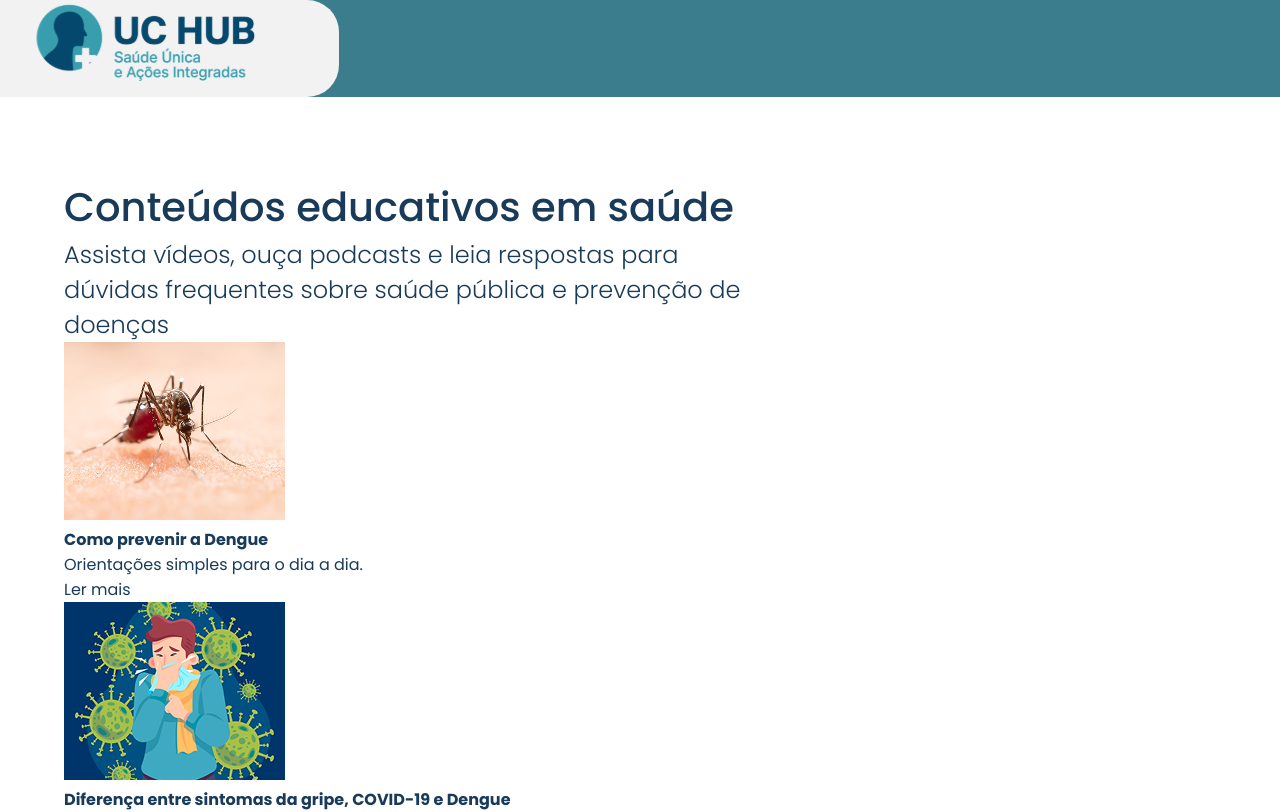
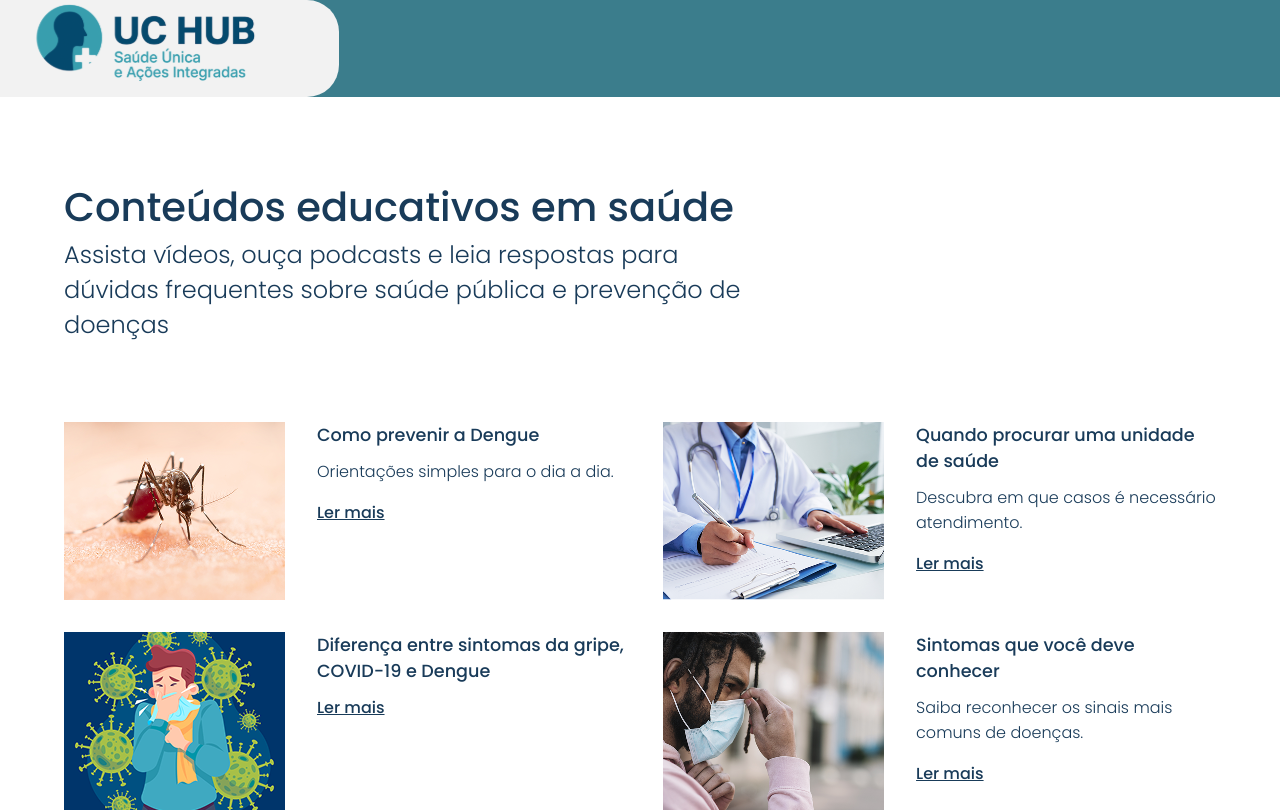
Before and after one commit to felprangel/saude-integrada, a Next.js app: page /educacao-saude in a window 1280 px wide. Shown: the top 812 px of the page. Built offline with nearby package versions, Linux system fonts and the light colour scheme.

Commit message:
ajusta estilização

```diff
--- a/src/pages/educacao-saude.tsx
+++ b/src/pages/educacao-saude.tsx
@@ -81,16 +81,43 @@ export default function EducacaoSaude() {
   )
 }
 
-const MainContent = styled.div``
+const MainContent = styled.div`
+  display: flex;
+  justify-content: space-around;
+  align-items: center;
+  margin: 5rem 0;
+`
 
-const VideosContainer = styled.div``
+const VideosContainer = styled.div`
+  display: flex;
+  flex-direction: column;
+  gap: 2rem;
+`
 
-const Card = styled.div``
+const Card = styled.div`
+  display: flex;
+  gap: 2rem;
+  cursor: pointer;
+`
 
-const CardContent = styled.div``
+const CardContent = styled.div`
+  display: flex;
+  flex-direction: column;
+`
 
-const CardTitle = styled.h4``
+const CardTitle = styled.h4`
+  font-weight: 500;
+  font-size: 1.1rem;
+  margin-bottom: 0.7rem;
+`
 
-const CardText = styled.p``
+const CardText = styled.p`
+  font-weight: 300;
+  margin-bottom: 1rem;
+`
 
-const Link = styled.a``
+const Link = styled.a`
+  font-weight: 500;
+  text-decoration: underline;
+  cursor: pointer;
+`
```
